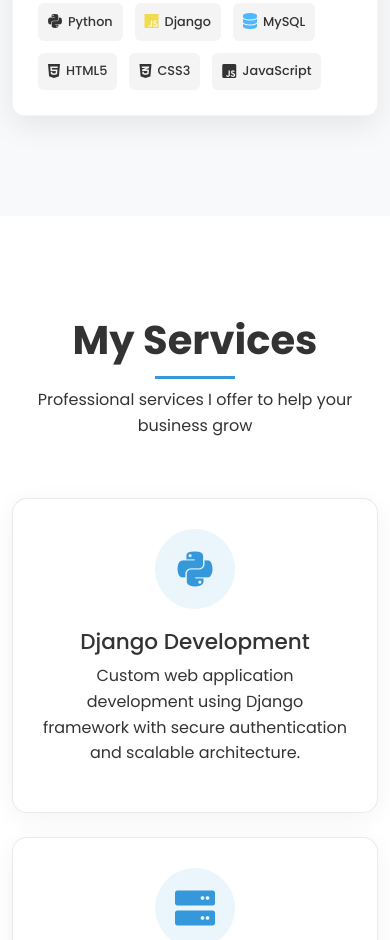
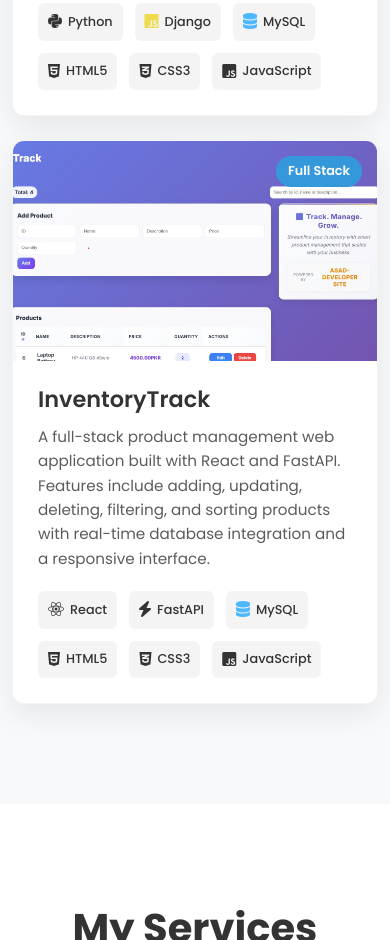
Before and after one commit to asad-snippets/personal-portfolio, a plain HTML site: page index.html in a window 390 px wide. Shown: the part 4413-5353 px from the top of the page. Drawn offline with nearby package versions, Linux system fonts and the light colour scheme.

Commit message:
Added new project and its image

```diff
--- a/index.html
+++ b/index.html
@@ -142,7 +142,7 @@
     </div>
 </section>
 
-    <!-- Updated Projects Section in index.html -->
+<!-- Updated Projects Section in index.html -->
 <section id="projects" class="projects">
     <div class="container">
         <div class="section-title">
@@ -308,9 +308,64 @@
                     </div>
                 </div>
             </div>
+
+            <!-- Project 4: InventoryHub -->
+            <div class="col-lg-4 col-md-6">
+                <div class="project-card">
+                    <div class="project-header">
+                        <div class="project-badge">Full Stack</div>
+                        <img src="Images/project4.jpg" alt="InventoryHub Product Management App" class="project-img">
+                        <div class="project-hover">
+                            <div class="hover-content">
+                                <h4>View Details</h4>
+                                <div class="project-links">
+                                    <a href="#" class="project-link demo-link" target="_blank">
+                                        <i class="fas fa-external-link-alt"></i> Live Demo
+                                    </a>
+                                    <a href="https://github.com/asad-snippets/Invento-Track" class="project-link code-link" target="_blank" rel="noopener">
+                                        <i class="fab fa-github"></i> Source Code
+                                    </a>
+                                </div>
+                            </div>
+                        </div>
+                    </div>
+                    <div class="project-body">
+                        <h3 class="project-title">InventoryTrack</h3>
+                        <p class="project-description">A full-stack product management web application built with React and FastAPI. Features include adding, updating, deleting, filtering, and sorting products with real-time database integration and a responsive interface.</p>
+                        <div class="project-tools">
+                            <div class="tool-item">
+                                <span class="tool-icon"><i class="fab fa-react"></i></span>
+                                <span class="tool-name">React</span>
+                            </div>
+                            <div class="tool-item">
+                                <span class="tool-icon"><i class="fas fa-bolt"></i></span>
+                                <span class="tool-name">FastAPI</span>
+                            </div>
+                            <div class="tool-item">
+                                <span class="tool-icon"><i class="fas fa-database"></i></span>
+                                <span class="tool-name">MySQL</span>
+                            </div>
+                            <div class="tool-item">
+                                <span class="tool-icon"><i class="fab fa-html5"></i></span>
+                                <span class="tool-name">HTML5</span>
+                            </div>
+                            <div class="tool-item">
+                                <span class="tool-icon"><i class="fab fa-css3-alt"></i></span>
+                                <span class="tool-name">CSS3</span>
+                            </div>
+                            <div class="tool-item">
+                                <span class="tool-icon"><i class="fab fa-js-square"></i></span>
+                                <span class="tool-name">JavaScript</span>
+                            </div>
+                        </div>
+                    </div>
+                </div>
+            </div>
+
         </div>
     </div>
 </section>
+
 
     <section id="services" class="services">
         <div class="container">
```
Also changed, not shown: Images/project4.jpg (added).
